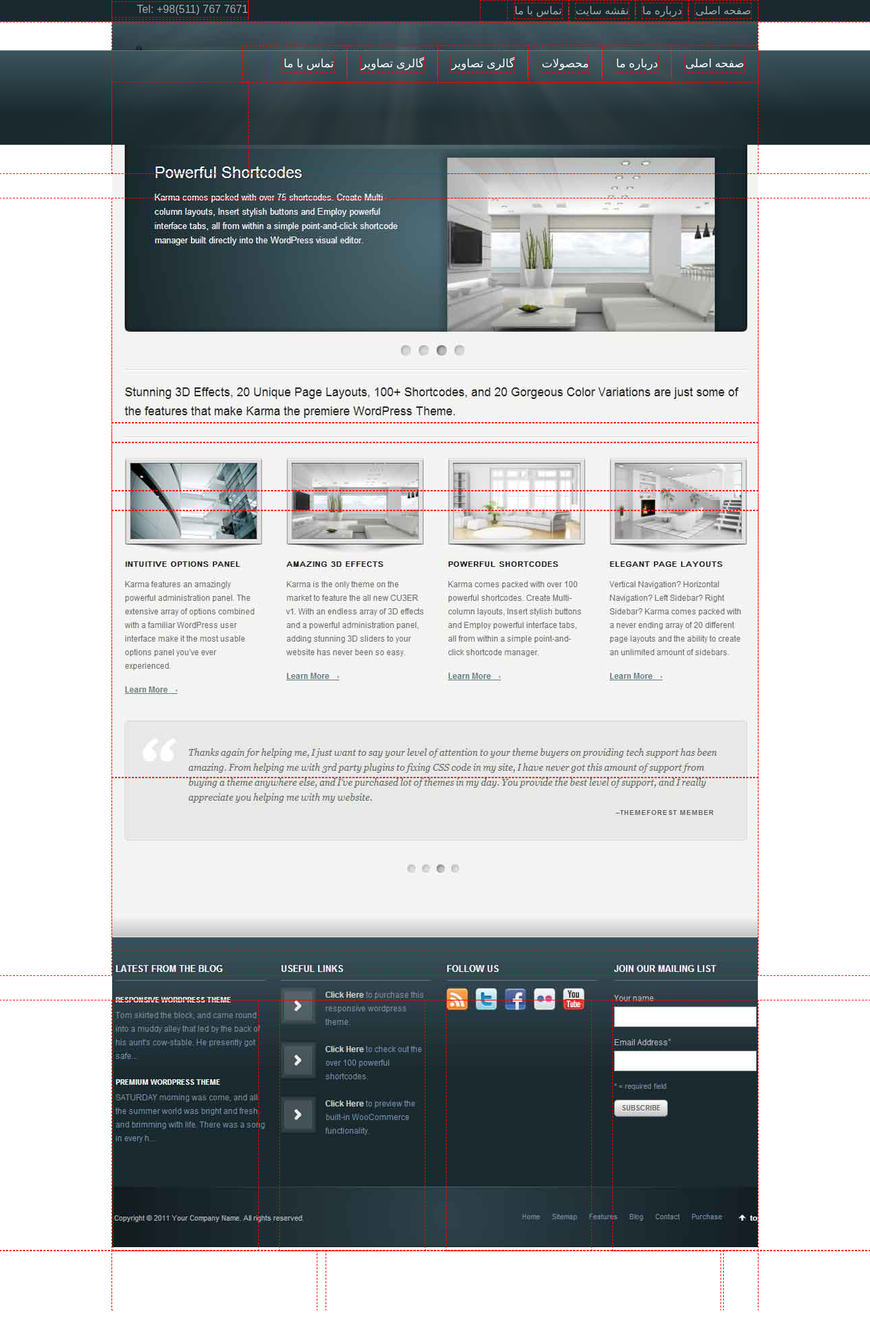
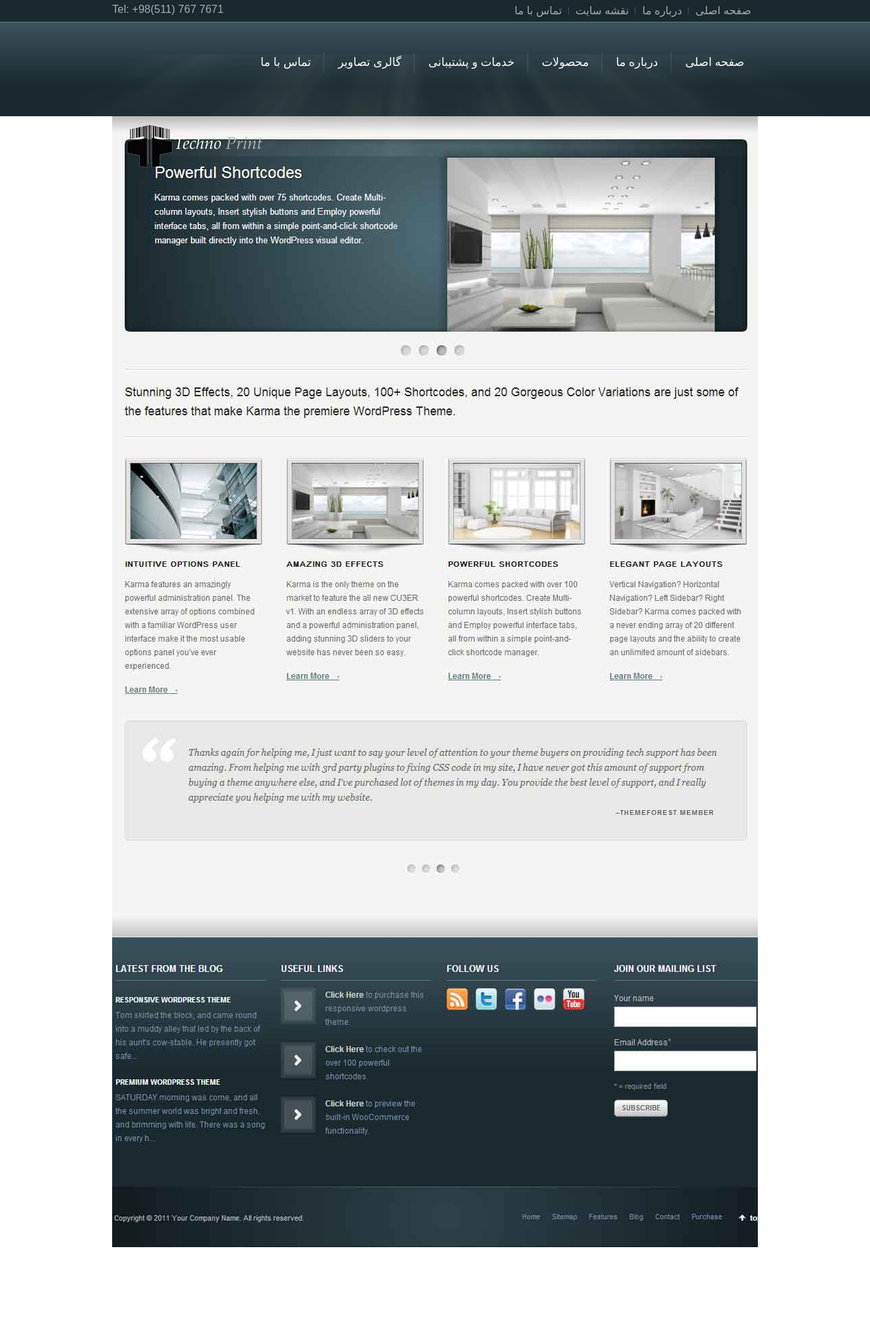
Before and after one commit to mediateq/Technoprint, a PHP site: page / in a window 1280 px wide. Shown: the whole page at 68% size. Before the commit the page ends 1928 px from the top, so only its background shows below. Run offline with PHP 8.4, Linux system fonts and the light colour scheme.

Commit message:
add logo

```diff
--- a/index.php
+++ b/index.php
@@ -16,18 +16,10 @@
 					<div class="menu">
 						<nav>
 							<menu>
-								<li>
-									<a href="#">صفحه اصلی</a>
-								</li>
-								<li>
-									<a href="#">درباره ما</a>
-								</li>
-								<li>
-									<a href="#">نقشه سایت</a>
-								</li>
-								<li>
-									<a href="#">تماس با ما</a>
-								</li>
+								<li><a href="#">صفحه اصلی</a></li>
+								<li><a href="#">درباره ما</a></li>
+								<li><a href="#">نقشه سایت</a></li>
+								<li><a href="#">تماس با ما</a></li>
 							</menu>
 							<div class="badboy"></div>
 						</nav>
@@ -52,14 +44,16 @@
 									<li><a href="#">صفحه اصلی</a></li>
 									<li><a href="#">درباره ما</a></li>
 									<li><a href="#">محصولات</a></li>
-									<li><a href="#">گالری تصاویر</a></li>
+									<li><a href="#">خدمات و پشتیبانی</a></li>
 									<li><a href="#">گالری تصاویر</a></li>
 									<li><a href="#">تماس با ما</a></li>
 								</menu>
 								<div class="badboy"></div>
 							</nav>
 						</div>
-						<div class="logo"></div>
+						<div class="logo">
+							<a href="#"><img src="./images/logo.png" alt="techno peint" /><h2><span class="techno">Techno </span><span class="print"> Print</span></h2></a>
+						</div>
 						<div class="badboy"></div>
 					</div>
 				</div>
--- a/style.css
+++ b/style.css
@@ -1,7 +1,7 @@
-header,footer,section,div,*{
+/*header,footer,section,div,*{
 	outline: 1px dashed red;
 }
-
+*/
 .contain{
 	min-height: 1835px;
 	background-image: url('./images/backpic.jpg');
@@ -59,13 +59,13 @@ header .top-header .container .left .tel{
 
 header .top-header .container .left .tel p{
 	color: #A8ACAF;
+	text-align: left;
 }
 
 /*Main Header*/
 header .main-header{
 	background-image: url('./images/bg-header-holder.jpg');
 	background-repeat: repeat-x;
-	background-position: center;
 }
 
 header .main-header .ray{
@@ -78,7 +78,7 @@ header .main-header .ray{
 header .main-header .container .menu{
 	min-width: 700px;
 	float: right;
-	margin-top: 35px;
+	padding: 45px 0;
 }
 
 header .main-header .container .menu nav menu li{
@@ -96,15 +96,31 @@ header .main-header .container .menu nav menu li a{
 	display: block;
 	color: #fff;
 	font-size: 17px;
-	margin: 15px 20px;
+	margin: 3px 20px;
 }
 
 /*End of Main Menu*/
 
 header .main-header .container .logo{
 	min-width: 200px;
-	min-height: 134px;
 	float: left;
+	padding: 28px 0;
+	margin: 0 20px;
+}
+
+header .main-header .container .logo h2{
+	display: inline;
+	font-style: italic;
+	font-family: "Palatino Linotype", "Book Antiqua", "Palatino", serif;
+	font-size: 25px;
+}
+
+header .main-header .container .logo span.techno{
+	color: #fff;
+}
+
+header .main-header .container .logo span.print{
+	color: #B1B1B1;
 }
 /*------------------------------Middle-------------------------------*/
 section.middle .container{
```
Also changed, not shown: images/logo.png (added).
